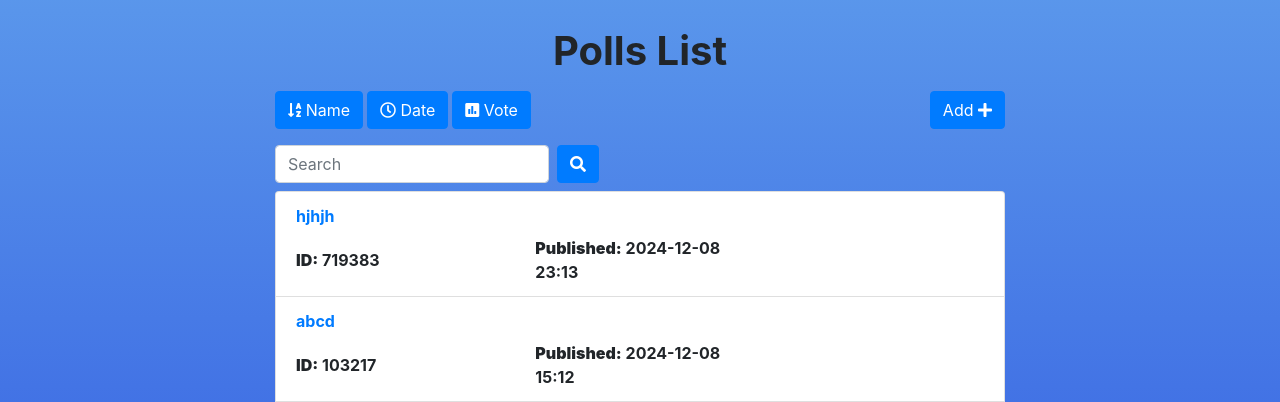
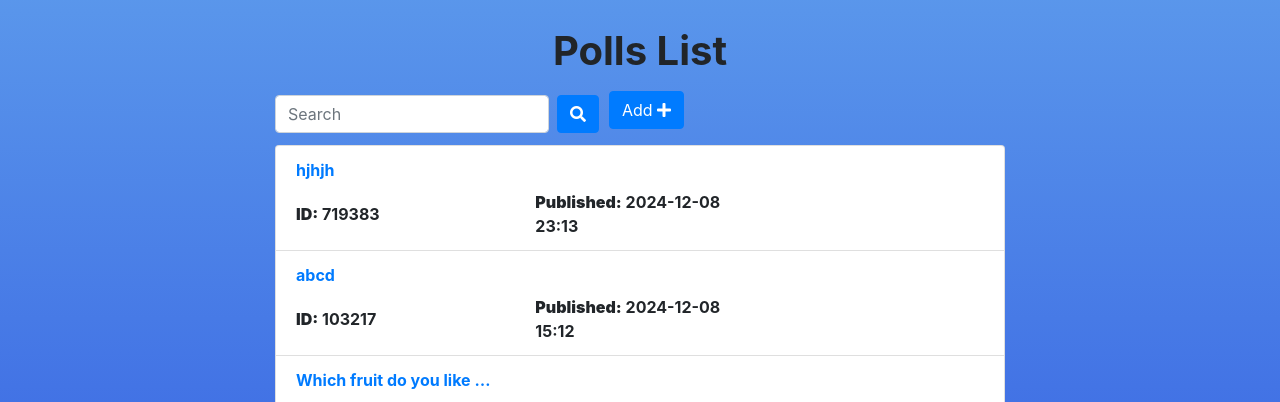
Before and after one commit to Oxygennnnn/SSDA, a Django app: page /polls/poll/list/ in a window 1280 px wide. Shown: the part 56-458 px from the top of the page. Run offline with Django 3.2, Linux system fonts and the light colour scheme; the first user in the database is signed in; data comes from the database, SQL or seed files in the repository; some libraries are stand-ins or nearby versions.

Commit message:
Enhance Interface (Result, List)

```diff
--- a/polls/templates/polls/polls_list.html
+++ b/polls/templates/polls/polls_list.html
@@ -21,17 +21,18 @@
             </div>
             {% endif %} -->
 
-            <a class="btn btn-{% if 'name' in request.GET %}warning{% else %}primary{% endif %} mb-3" href="?name=True" role="button"><i class="fas fa-sort-alpha-down"></i> Name</a>
+            <!-- <a class="btn btn-{% if 'name' in request.GET %}warning{% else %}primary{% endif %} mb-3" href="?name=True" role="button"><i class="fas fa-sort-alpha-down"></i> Name</a>
             <a class="btn btn-{% if 'date' in request.GET %}warning{% else %}primary{% endif %} mb-3" href="?date=True" role="button"><i class="far fa-clock"></i> Date</a>
-            <a class="btn btn-{% if 'vote' in request.GET %}warning{% else %}primary{% endif %} mb-3" href="?vote=True" role="button"><i class="fas fa-poll"></i> Vote</a>
+            <a class="btn btn-{% if 'vote' in request.GET %}warning{% else %}primary{% endif %} mb-3" href="?vote=True" role="button"><i class="fas fa-poll"></i> Vote</a> -->
 
-            <a class="btn btn-primary mb-3 float-right" href="{% url 'polls:add' %}" role="button">Add <i class="fas fa-plus"></i></a>
+
 
             <form class="form-inline">
                 <div class="form-group mr-sm-2 mb-2">
                     <input type="search" class="form-control" name="search" placeholder="Search" value="{{ search_term }}">
                 </div>
                 <button type="submit" class="btn btn-primary mb-2"><i class="fas fa-search"></i></button>
+                <a class="btn btn-primary mb-3 float-right" href="{% url 'polls:add' %}" role="button" style="margin-left: 10px; margin-bottom: -2px;">Add <i class="fas fa-plus"></i></a>
             </form>
 
             <ul class="list-group">
```
Also changed, not shown: polls/templates/polls/poll_result.html (+5 -4 lines).
